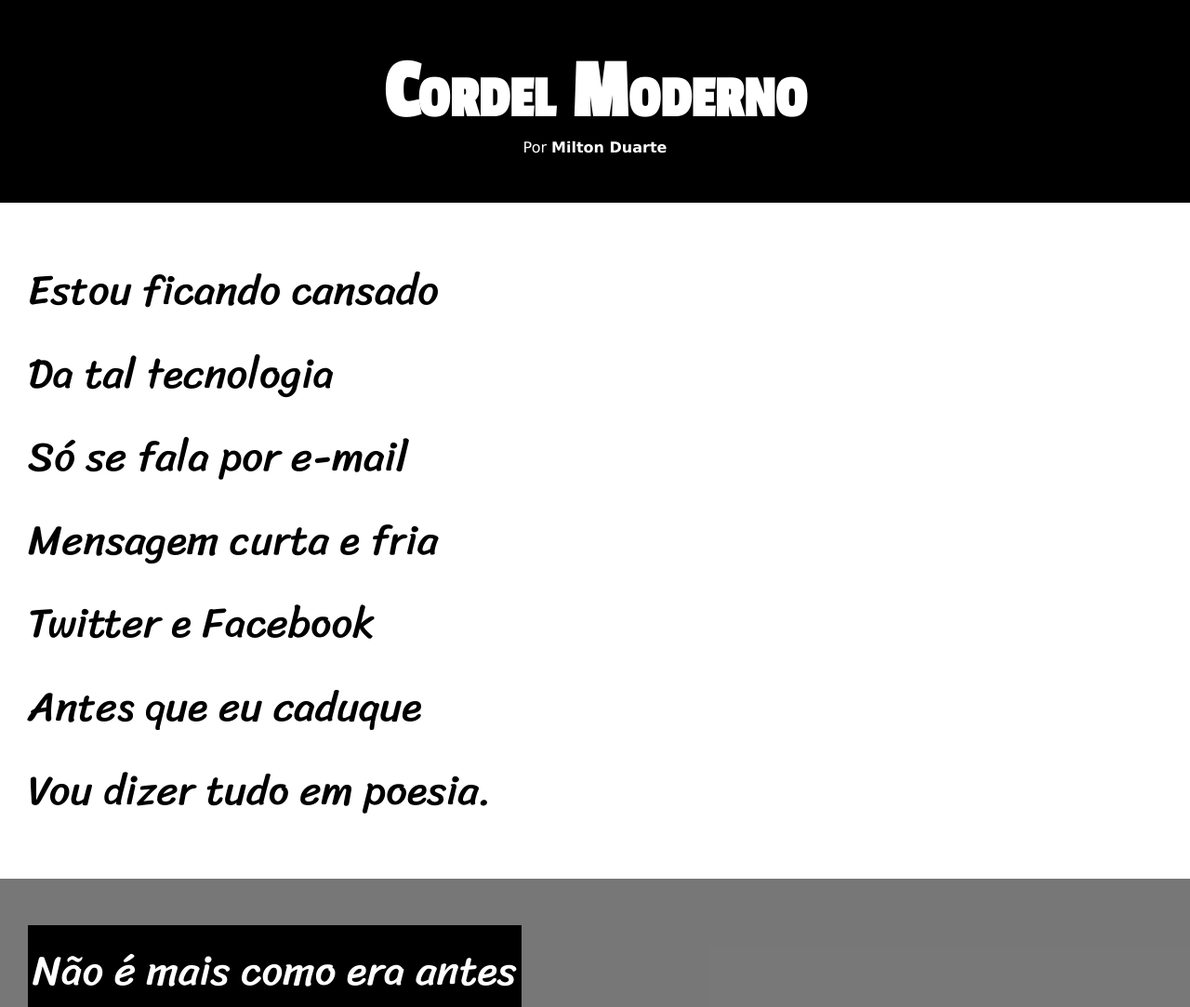
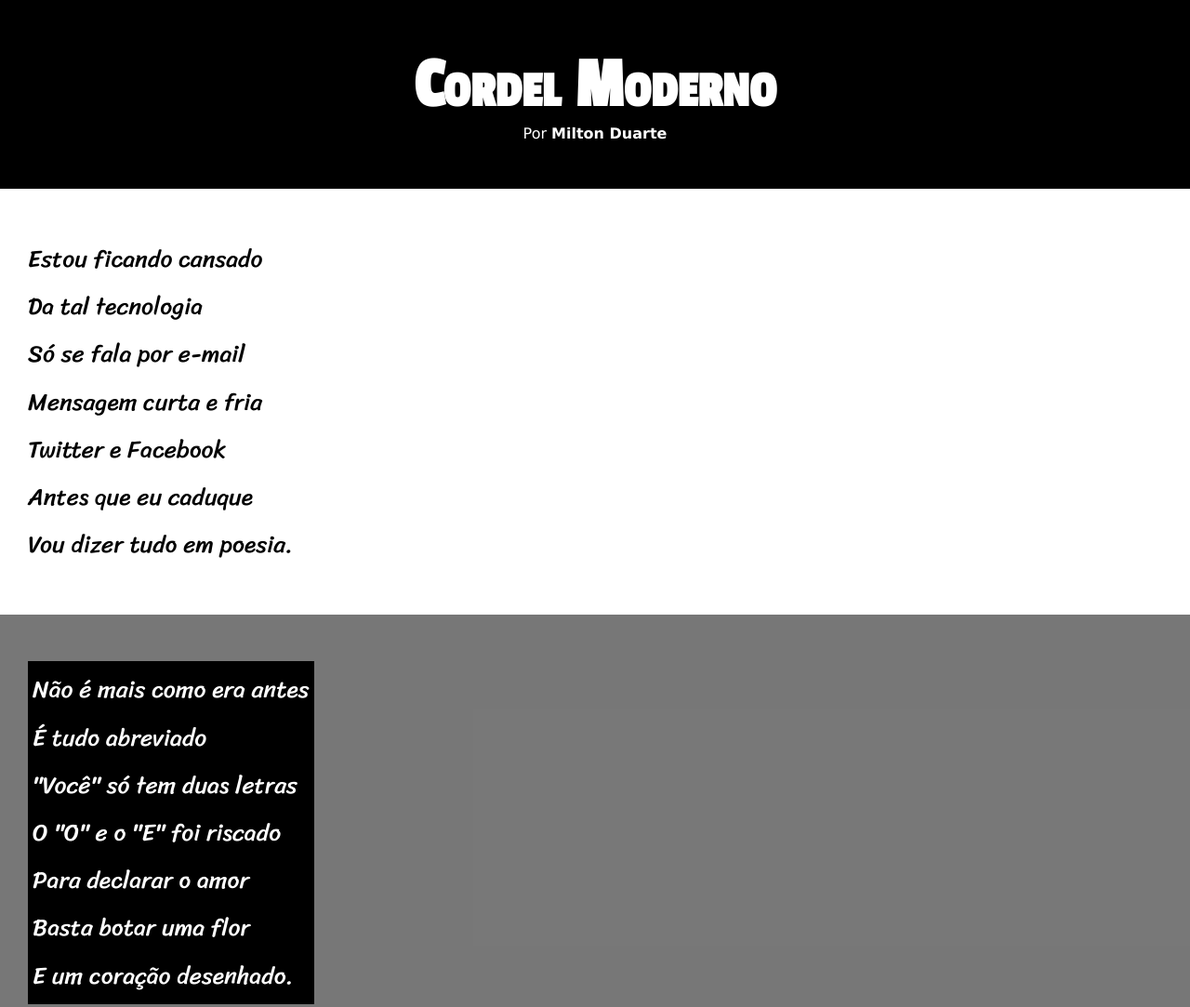
Before and after one commit to GideaoPereira/html_css, a plain HTML site: page desafios/d12/index.html in a window 1280 px wide. Shown: the top 1083 px of the page at 93% size. Drawn offline with Linux system fonts and the light colour scheme.

Commit message:
atualizei o font size

```diff
--- a/desafios/d12/estilo/style.css
+++ b/desafios/d12/estilo/style.css
@@ -35,7 +35,7 @@ header > h1 {
     padding-top: 50px;
     font-variant: small-caps;
     font-family: var(--fonte2);
-    font-size: 7vw;
+    font-size: 6vw;
 
 }
 
@@ -60,7 +60,7 @@ section {
     line-height: 2em;
     padding-left: 30px;
     font-family: var(--fonte3);
-    font-size: 3.5vw;
+    font-size: 2vw;
 }
 
 
```
